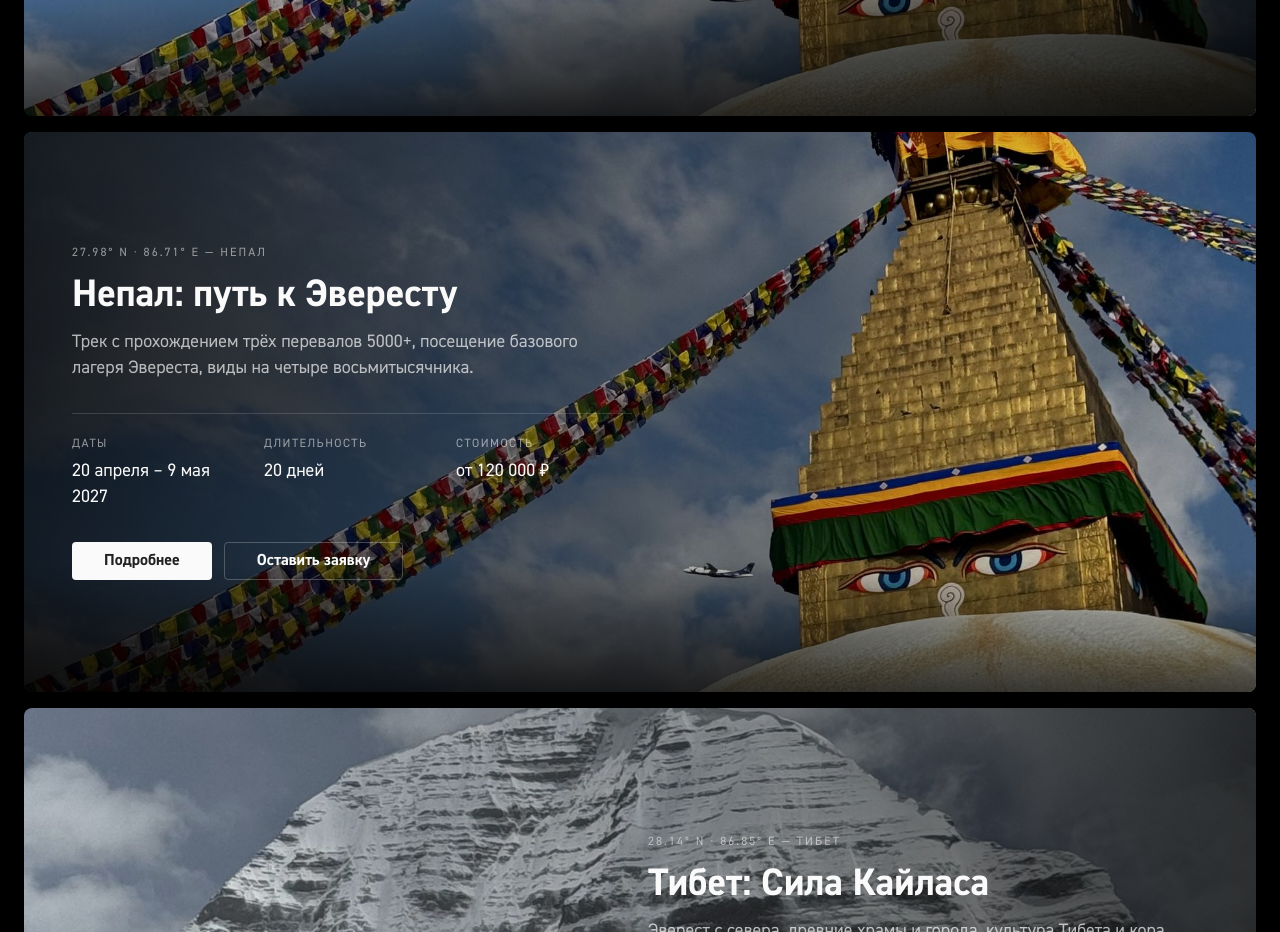
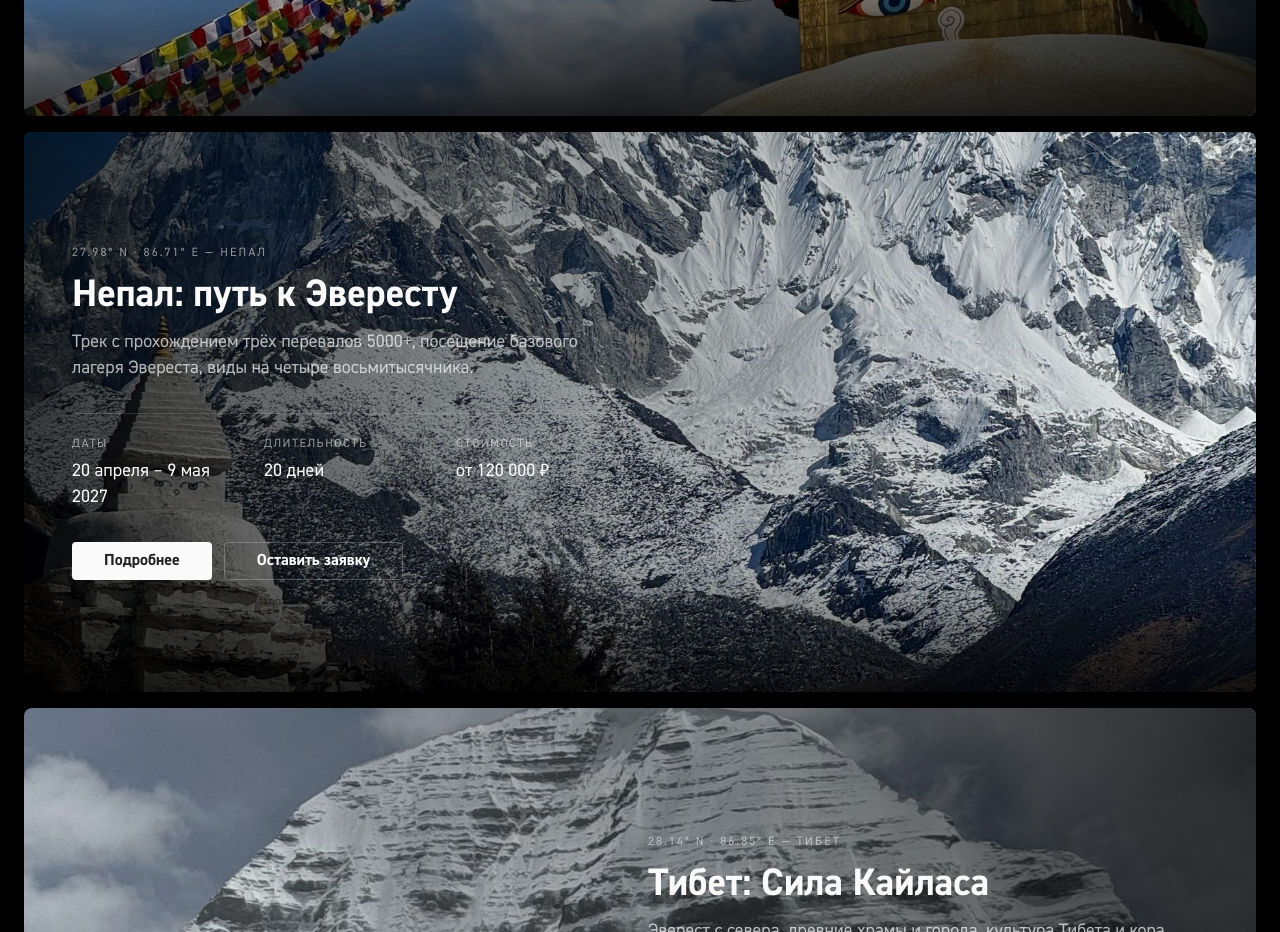
Before and after one commit to fifulina-uxui/wild-soul-routes, a React (Vite) app: page / in a window 1280 px wide. Shown: the part 2020-2952 px from the top of the page. Built offline with nearby package versions, Linux system fonts and the light colour scheme.

Commit message:
Фото Ама-Даблам для тура «Непал: путь к Эвересту»

```diff
--- a/src/data/content.ts
+++ b/src/data/content.ts
@@ -196,7 +196,7 @@ export const content: Record<'ru' | 'en', PageContent> = {
           price: 'от 120 000 ₽',
           start: '20 апреля – 9 мая 2027',
           highlight: 'Эверест',
-          image: 'images/tour-nepal.jpg',
+          image: 'images/tour-everest.jpg',
         },
         {
           id: 'cappadocia',
@@ -742,7 +742,7 @@ export const content: Record<'ru' | 'en', PageContent> = {
           price: 'from ₽120,000',
           start: 'Apr 20 – May 9, 2027',
           highlight: 'Everest',
-          image: 'images/tour-nepal.jpg',
+          image: 'images/tour-everest.jpg',
         },
         {
           id: 'cappadocia',
```
Also changed, not shown: public/images/tour-everest.jpg (added).
